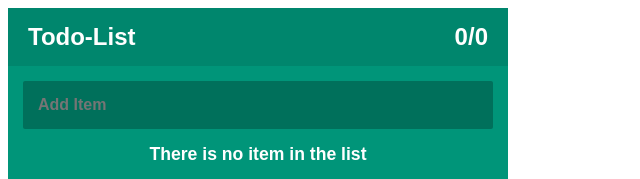
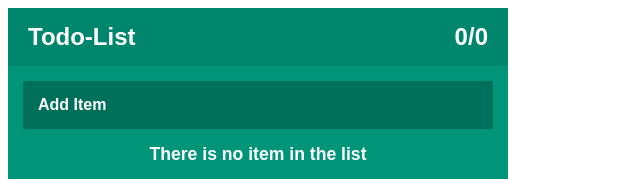
Before and after one commit to imjmakki/Svelte-Todo, a Svelte app: page / in a window 1280 px wide. Shown: the top 179 px of the page, without its empty margins (0-640 px from the left). Built offline with nearby package versions, Linux system fonts and the light colour scheme.

Commit message:
Svelte Todo

```diff
--- a/src/component/NewItem.svelte
+++ b/src/component/NewItem.svelte
@@ -27,4 +27,7 @@
         font-size: 1em;
         cursor: pointer;
     }
+    input::placeholder {
+        color: #ffffff;
+    }
 </style>
```
